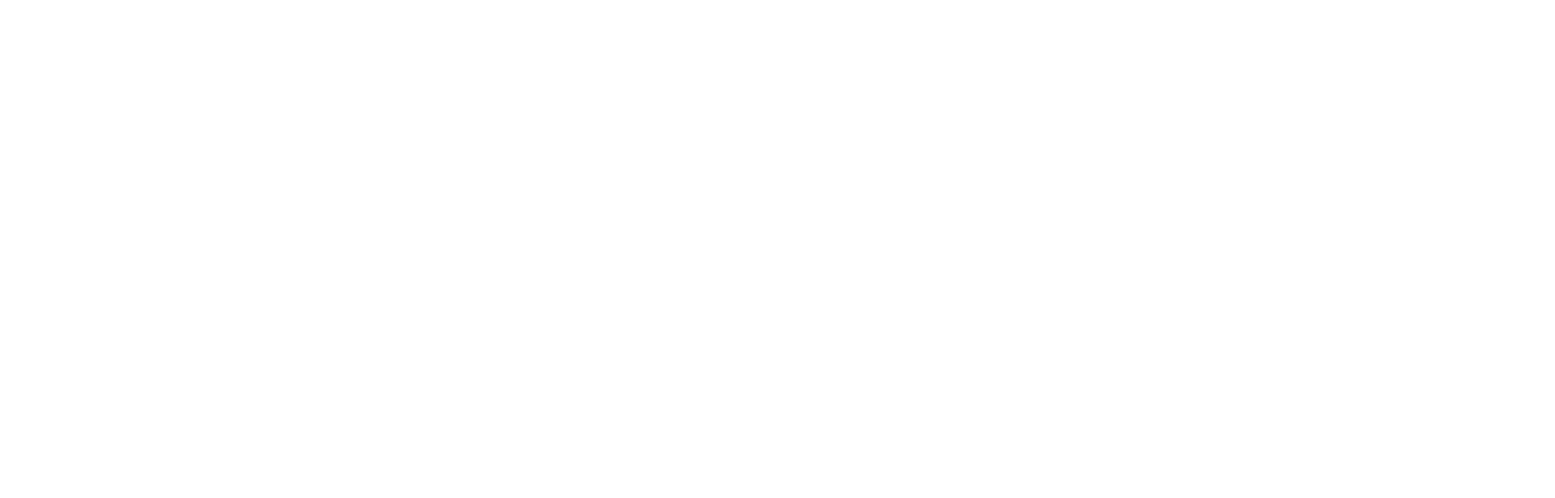
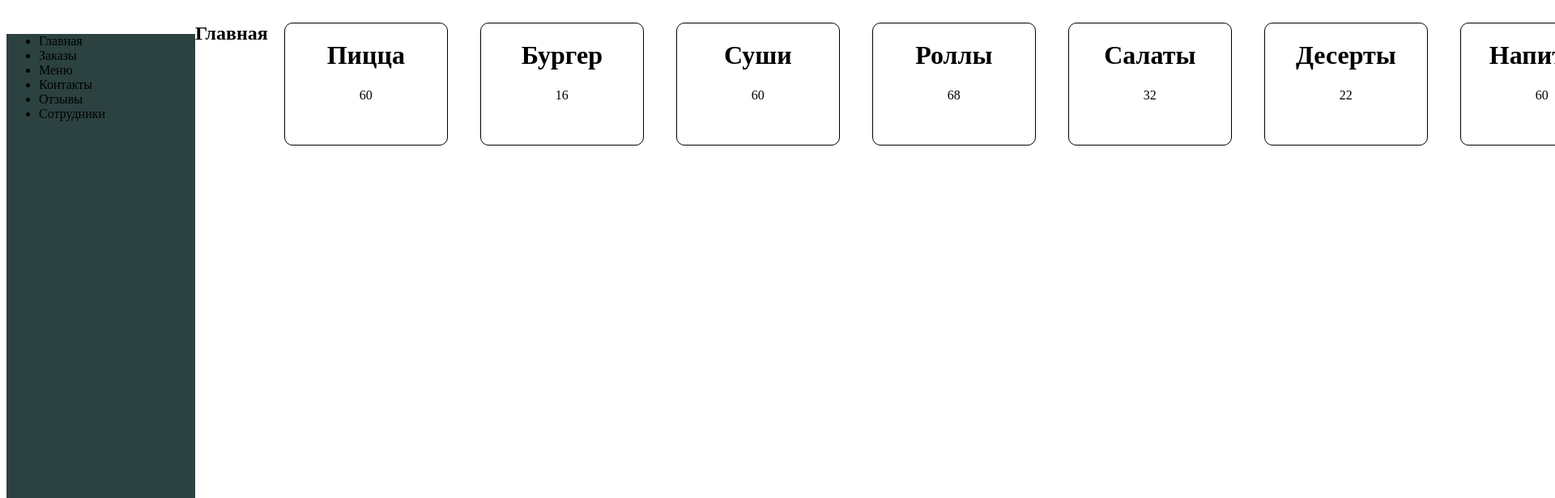
Before and after one commit to AizhanAidarova/Food-Planet, a React (Create React App) app: page /admin in a window 1280 px wide. Before the commit this address had no page. Shown: the top 616 px of the page at 81% size, 1920 px wide, since content can reach past the window. Built offline with nearby package versions, Linux system fonts and the light colour scheme.

Commit message:
feat:merge

```diff
--- a/src/AdminPage/AdminApp.js
+++ b/src/AdminPage/AdminApp.js
@@ -3,7 +3,7 @@
 const AdminApp = () => {
     return (
         <div>
-            meeejckjjh
+
         </div>
     );
 };
--- /dev/null
+++ b/src/AdminPage/AdminContainer/AdminContainer.jsx
@@ -0,0 +1,63 @@
+import React from 'react';
+import style from "./AdminContainer.module.css";
+
+const AdminContainer = () => {
+    return (
+        <div className={style.container}>
+            <div>
+                <div>
+                    <img src="" alt=""/>
+                </div>
+                <nav  className={style.adminBlock2}>
+                    <ul>
+                        <li>Главная</li>
+                        <li>Заказы</li>
+                        <li>Меню</li>
+                        <li>Контакты</li>
+                        <li>Отзывы</li>
+                        <li>Сотрудники</li>
+                    </ul>
+                </nav>
+            </div>
+            <div className={style.adminBlock1}>
+                <div>
+                    <h2>Главная</h2>
+                </div>
+                <div className={style.adminBlock}>
+                    <h1>Пицца</h1>
+                    <p>60</p>
+                </div>
+                <div className={style.adminBlock}>
+                    <h1>Бургер</h1>
+                    <p>16</p>
+                </div>
+                <div className={style.adminBlock}>
+                    <h1>Суши</h1>
+                    <p>60</p>
+                </div>
+                <div className={style.adminBlock}>
+                    <h1>Роллы</h1>
+                    <p>68</p>
+                </div>
+                <div className={style.adminBlock}>
+                    <h1>Салаты</h1>
+                    <p>32</p>
+                </div>
+                <div className={style.adminBlock}>
+                    <h1>Десерты</h1>
+                    <p>22</p>
+                </div>
+                <div className={style.adminBlock}>
+                    <h1>Напитки</h1>
+                    <p>60</p>
+                </div>
+                <div className={style.adminBlock}>
+                    <h1>Комбо</h1>
+                    <p>6</p>
+                </div>
+            </div>
+        </div>
+    );
+};
+
+export default AdminContainer;
--- /dev/null
+++ b/src/AdminPage/AdminContainer/AdminContainer.module.css
@@ -0,0 +1,21 @@
+.adminBlock{
+    border: 1px solid black;
+    width: 200px;
+    height: 150px;
+    margin: 20px;
+    border-radius: 10px;
+   text-align: center;
+    justify-content: center;
+}
+.adminBlock1{
+    display: flex;
+
+}
+.adminBlock2{
+    width: 233px;
+    height: 100vh;
+    background: #2B4241;
+}
+.container{
+    display: flex;
+}
--- a/src/AdminPage/Constant/index.js
+++ b/src/AdminPage/Constant/index.js
@@ -1,14 +1,15 @@
+
 export const block = [
     {
         id:1,
-        imgURL: "../../../public/Media/vageterien.svg",
+        imgURL: "../../../public/Media/asian.svg",
         title:"Мексиканская",
         titleDesc:"Увеличенная порция моцареллы, томаты, итальянские травы, томатный соус",
         desc:"365 сом",
     },
     {
         id:2,
-        imgURL: "../../Pages/Media/vageterien.svg",
+        imgURL:"../../../public/Media/img/burger1.svg",
         title:"Азиатская",
         titleDesc:"Увеличенная порция моцареллы, томаты, итальянские травы, томатный соус",
         desc:"395 сом",
--- a/src/App.js
+++ b/src/App.js
@@ -6,6 +6,7 @@
 import PagesFooter from './Pages/Footer/PagesFooter';
 import PagesAboutUs from './Pages/AboutUs/PagesAboutUs';
 import PagesFeedbacks from './Pages/Feedbacks/PagesFeedbacks';
+import AdminContainer from "./AdminPage/AdminContainer/AdminContainer";
 
 const App = () => {
     return (
@@ -14,6 +15,7 @@
                 <Routes>
                     <Route path="index" element={<AllPages/>}/>
                     <Route path="delivery" element={<DeliveryMain/>}/>
+                    <Route path="admin" element={<AdminContainer/>}/>
                 </Routes>
             </BrowserRouter>
         </>
--- a/src/Pages/Header/PagesHeader.module.css
+++ b/src/Pages/Header/PagesHeader.module.css
@@ -12,7 +12,7 @@
 }
 
 
-.navbar, ul, a {
+.navbar{
     display: flex;
     list-style: none;
     text-decoration: none;
```
